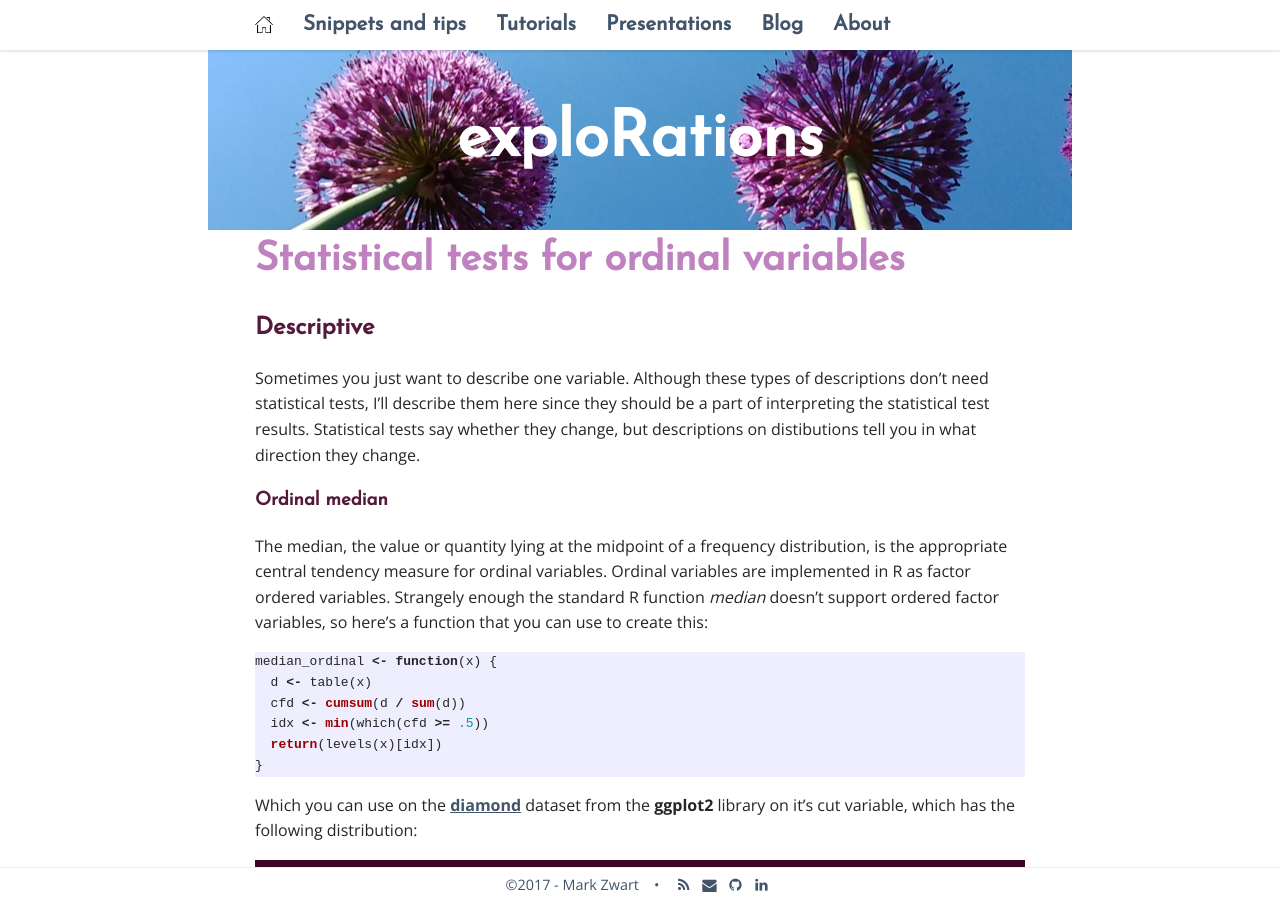
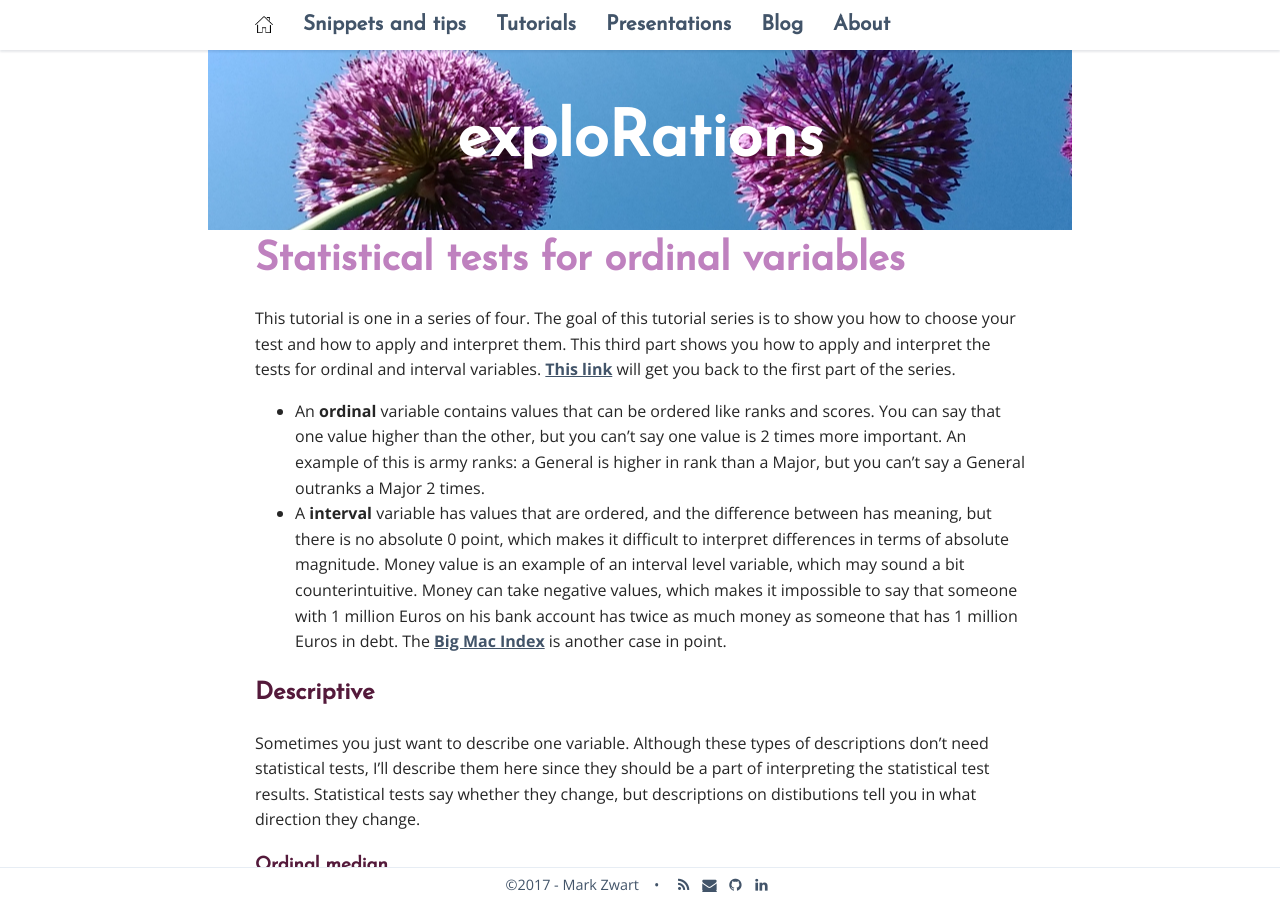
Before and after one commit to mark-me/mark-me.github.io, a Jekyll site: the page built from _pages/tutorials/statistical-tests/statistical-tests-ordinal.md, in a window 1280 px wide and 900 px high. Built offline with Jekyll 4.4.1, drawn with Linux system fonts in a browser that asks for light colours; nearby versions of some CDN libraries; comment, search, counter and statistics services are not loaded; some of the changed text lies outside the part shown.

Commit message:
Update statistical-tests-ordinal.md

````diff
--- a/_pages/tutorials/statistical-tests/statistical-tests-ordinal.md
+++ b/_pages/tutorials/statistical-tests/statistical-tests-ordinal.md
@@ -4,6 +4,11 @@ title: Statistical tests for ordinal variables
 comments: true
 permalink: /statistical-tests-ordinal/
 ---
+
+This tutorial is one in a series of four. The goal of this tutorial series is to show you how to choose your test and how to apply and interpret them. This third part shows you how to apply and interpret the tests for ordinal and interval variables. [This link](/statistical-tests/) will get you back to the first part of the series.
+
+* An **ordinal** variable contains values that can be ordered like ranks and scores. You can say that one value higher than the other, but you can't say one value is 2 times more important. An example of this is army ranks: a General is higher in rank than a Major, but you can't say a General outranks a Major 2 times.
+* A **interval** variable has values that are ordered, and the difference between has meaning, but there is no absolute 0 point, which makes it difficult to interpret differences in terms of absolute magnitude. Money value is an example of an interval level variable, which may sound a bit counterintuitive. Money can take negative values, which makes it impossible to say that someone with 1 million Euros on his bank account has twice as much money as someone that has 1 million Euros in debt. The [Big Mac Index](https://en.wikipedia.org/wiki/Big_Mac_Index) is another case in point.
 
 ## Descriptive
 
@@ -141,7 +146,7 @@ data:  automatic and manual
 D = 0.63563, p-value = 0.003911
 alternative hypothesis: two-sided
 ```
-Not surprisingly, automatic and manual transmission cars aren't equal in gas milage, but the p-value is higher than with the Mann-Whitney U test.
+Not surprisingly, automatic and manual transmission cars aren't equal in gas milage, but the p-value is higher than the Mann-Whitney U test told us. This tells us Kolmogorov-Smirnov is a tad more conservative than it's Mann-Whitney U counterpart.
 
 ## Two related samples
 
````
